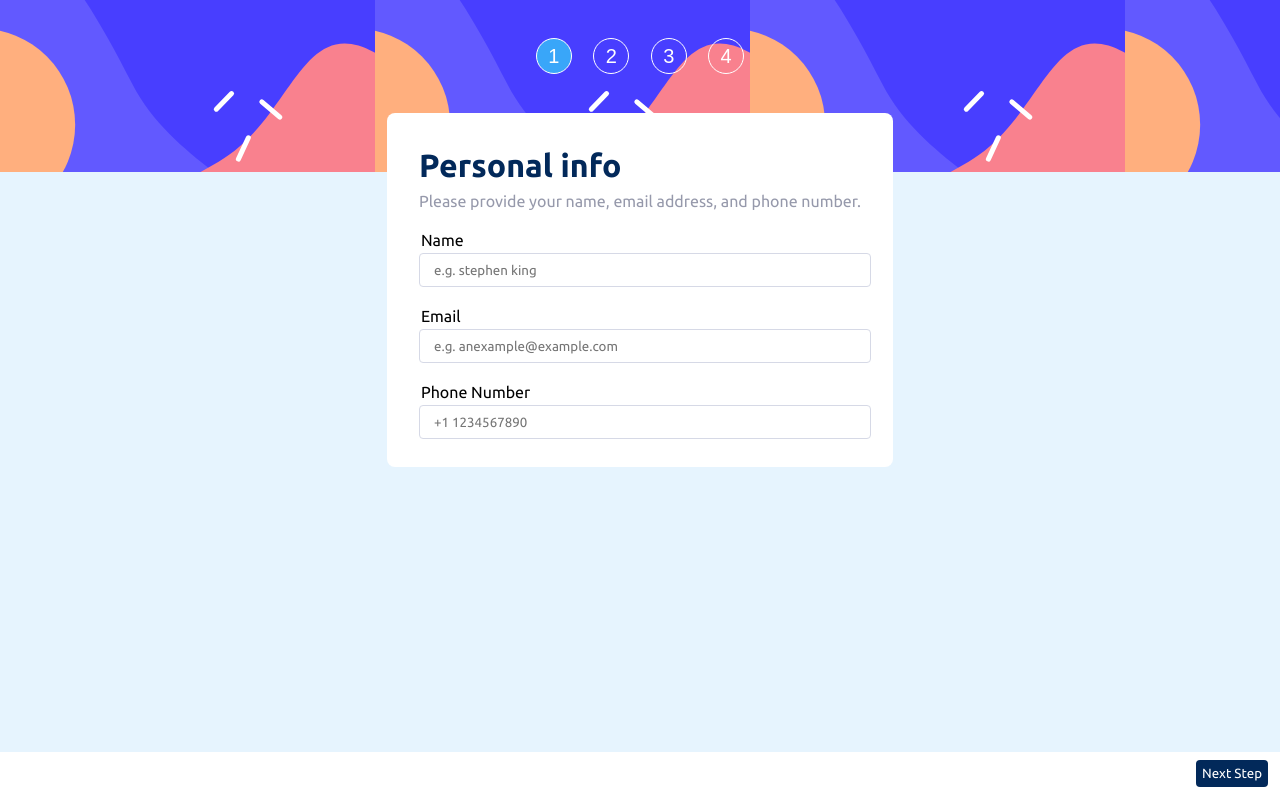
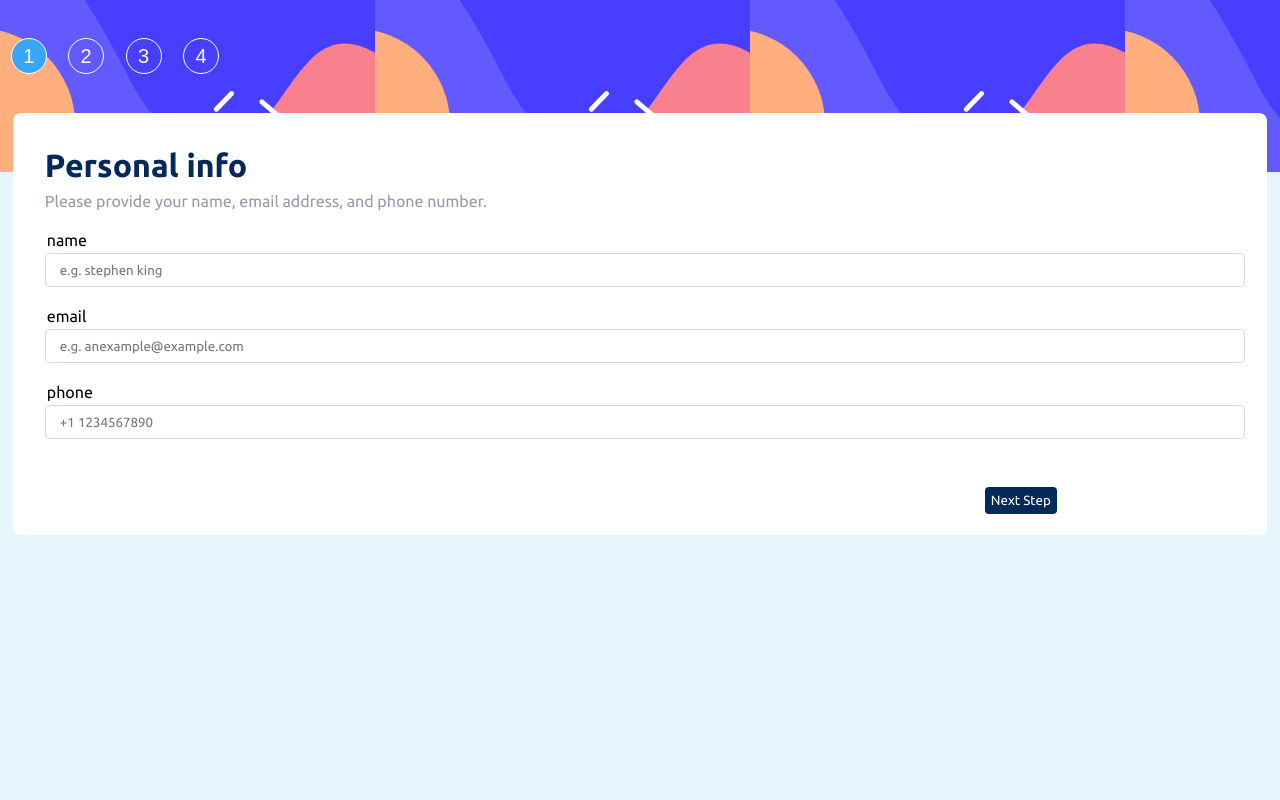
Before and after one commit to yaadevmohit/modern-form, a React (Vite) app: page / in a window 1280 px wide. Built offline with nearby package versions, Linux system fonts and the light colour scheme.

Commit message:
form state create

```diff
--- a/src/App.css
+++ b/src/App.css
@@ -12,7 +12,7 @@
   display: flex;
   flex-flow: column wrap;
   align-items: center;
-  position: relative;
+  /* position: relative; */
   min-height: 100vh;
 }
 
@@ -44,18 +44,18 @@
   margin-right: 0.8rem;
   padding: 0.5rem 2rem;
   border-radius: 8px;
-  position: relative;
+  /* position: relative; */
 }
 
 
 /* Footer  */
 .footerButtons {
   margin-top: 2.5rem;
-  position: absolute;
+  position: sticky;
   bottom: 0;
   height: 3rem;
   background-color: white;
-  width: 100vw;
+  width: 80vw;
 }
 
 .forwardButton {
--- a/src/App.jsx
+++ b/src/App.jsx
@@ -7,15 +7,22 @@ import './index.css'
 import './App.css'
 import StepThree from './StepThree'
 
-const headingInfo = [{heading: "a", info: "a"}, {heading: "a2", info: "a2"}]
-
 const App = () =>  {
   const [step, setStep] = useState(1)
+  const [formData, setFormData] = useState(
+    {
+        name: "",
+        email: "",
+        phone: "",
+      })
+
   function handleClick(e) {
+    e.preventDefault()
     if (e.target.value == "back-btn" && step > 1) {
       setStep(step - 1)
     }
     else if (e.target.value == 'fwd-btn' && step <= 4){
+
       setStep(step + 1)
     }
     else {
@@ -23,9 +30,19 @@ const App = () =>  {
     }
   }
 
+  function handleChange(event) {
+    const {name, value, type, checked} = event.target
+    setFormData(prevData => {
+      return {
+        ...prevData,
+        [name]: value
+      }
+    })
+  }
+
   return (
     <>
-      <div className='form-container'>
+      <div className='form-containr'>
         <div  className='form-step-container'>
           <button className={step === 1 ? "form-step active" : "form-step"}>1</button>
           <button className={step === 2 ? "form-step active" : "form-step"}>2</button>
@@ -33,9 +50,9 @@ const App = () =>  {
           <button className={step === 4 ? "form-step active" : "form-step"}>4</button>
         </div>
         <form className='main-form'>
-          {step == 1 ? <StepOne /> : step == 2 ? <StepTwo /> : <StepThree/>}
+          {step == 1 ? <StepOne onChange={handleChange} value={formData}/> : step == 2 ? <StepTwo /> : step==3 ? <StepThree/> : <div></div>}
+          {step <= 4 && <Footer handleClick={handleClick} step={step}/>}
         </form>
-        {step <= 4 && <Footer handleClick={handleClick} step={step}/>}
       </div>
 
     </>
--- a/src/Footer.jsx
+++ b/src/Footer.jsx
@@ -2,7 +2,7 @@ const Footer = ({handleClick, step}) => {
     return (
         <>
             <div className='footerButtons'>
-                <button className={step > 1 ? 'backward-button' : 'hide-btn'} onClick={e => handleClick(e)} value="back-btn">Go Back</button>
+                <button className={step > 1 ? 'backward-button' : 'hide-btn'} onClick={handleClick} value="back-btn">Go Back</button>
                 <button className='forwardButton' onClick={handleClick} value="fwd-btn">Next Step</button>
             </div>
 
--- a/src/InputField.jsx
+++ b/src/InputField.jsx
@@ -1,10 +1,10 @@
 
-const InputField = ({name, id, type, placeholder}) => {
+const InputField = ({name, id, type, placeholder, onChange, value}) => {
 
     return (
         <div className='form-field'>
             <legend for={id}>{name}</legend>
-            <input required type={type} id={id} name={id} placeholder={placeholder} className='form-input' />
+            <input required type={type} id={id} name={id} placeholder={placeholder} className='form-input' onChange={onChange} value={value}/>
         </div>
     )
 }
--- a/src/StepOne.jsx
+++ b/src/StepOne.jsx
@@ -2,14 +2,14 @@ import React from 'react'
 import InputField from './InputField'
 import StepInfo from './StepInfo'
 
-const StepOne = () => {
+const StepOne = ({onChange, value}) => {
 
   return (
     <>
         <StepInfo heading="Personal info" about="Please provide your name, email address, and phone number."/>
-        <InputField name="Name" id="name" type="text" placeholder="e.g. stephen king"/>
-        <InputField name="Email" id="email" type="mail" placeholder="e.g. anexample@example.com" />
-        <InputField name="Phone Number" id="phone" type="tel" placeholder="+1 1234567890" />
+        <InputField name="name" id="name" type="text" placeholder="e.g. stephen king" onChange={onChange} value={value.name} />
+        <InputField name="email" id="email" type="mail" placeholder="e.g. anexample@example.com" onChange={onChange} value={value.email}/>
+        <InputField name="phone" id="phone" type="tel" placeholder="+1 1234567890" onChange={onChange} value={value.phone}/>
     </>
   )
 }
--- a/src/StepTwo.jsx
+++ b/src/StepTwo.jsx
@@ -11,7 +11,7 @@ const optionsData = {
         name: "Arcade",
         logo: arcadeSvg,
         moPrice: "$9/mo",
-        yrPrice: "$100/yr",
+        yrPrice: "$99/yr",
     },
     Advanced: {
         name: "Advanced",
@@ -22,8 +22,8 @@ const optionsData = {
     Pro: {
         name: "Pro",
         logo: proSvg,
-        moPrice: "$12/mo",
-        yrPrice: "$120/yr",
+        moPrice: "$15/mo",
+        yrPrice: "$150/yr",
     }
 }
 
@@ -38,13 +38,13 @@ const StepTwo = () => {
         <>
             <StepInfo heading="Select your plan" about="You have the option of monthly or yearly billing."/>
             <Option inputName={optionsData.Arcade.name} logo={optionsData.Arcade.logo} nameDetail={isYearly ? optionsData.Arcade.yrPrice : optionsData.Arcade.moPrice} type="radio">
-                <span>{isYearly && "2 Months free"}</span>
+                {isYearly && <span>2 Months free</span>}
             </Option>
             <Option inputName={optionsData.Advanced.name} logo={optionsData.Advanced.logo} nameDetail={isYearly ? optionsData.Advanced.yrPrice : optionsData.Advanced.moPrice} type="radio">
-                <span>{isYearly && "2 Months free"}</span>
+                {isYearly && <span>2 Months free</span>}
             </Option>
             <Option inputName={optionsData.Pro.name} logo={optionsData.Arcade.logo} nameDetail={isYearly ? optionsData.Pro.yrPrice : optionsData.Pro.moPrice} type="radio">
-                <span>{isYearly && "2 Months free"}</span>
+                {isYearly && <span>2 Months free</span>}
             </Option>
             <div className='interval-toggle'>
                 <span>Monthly</span>
```
